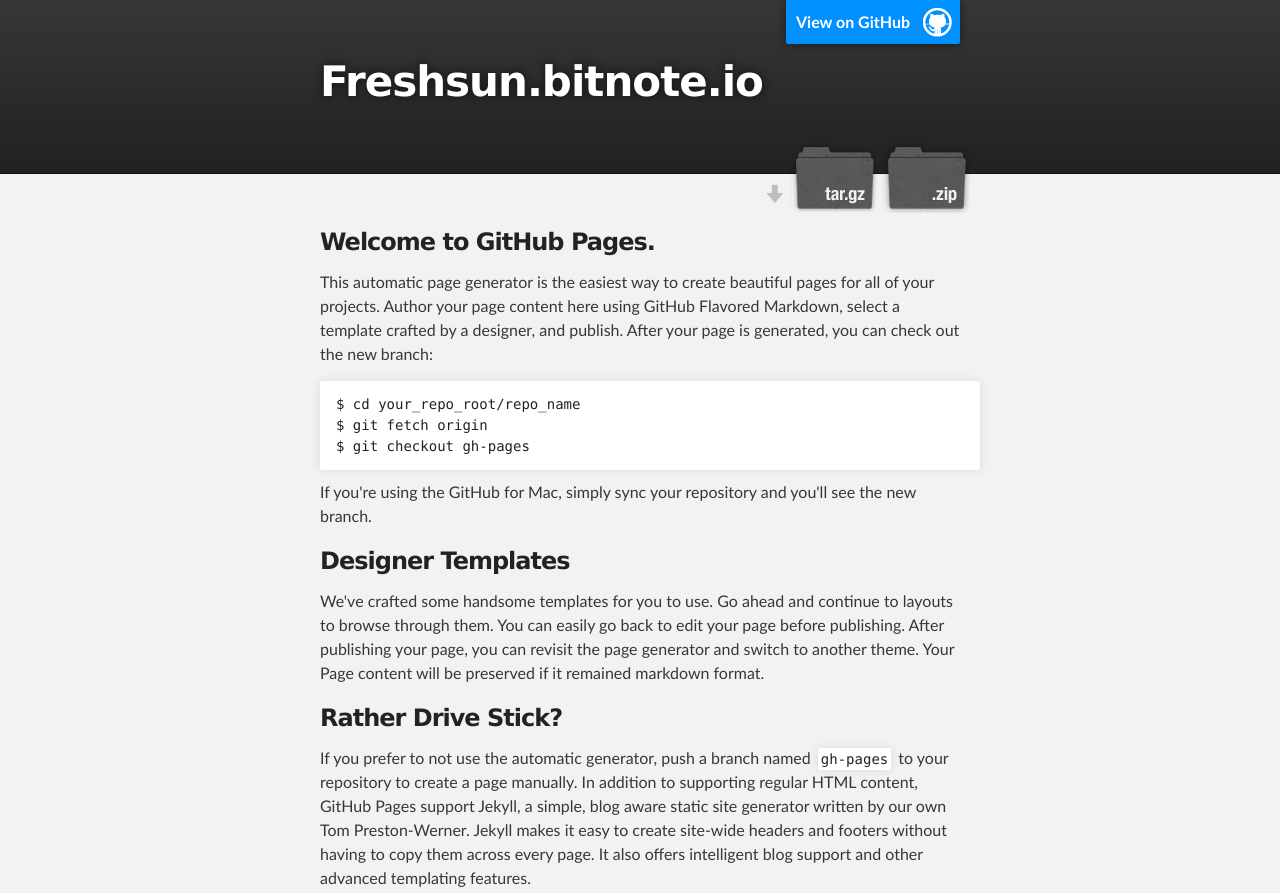
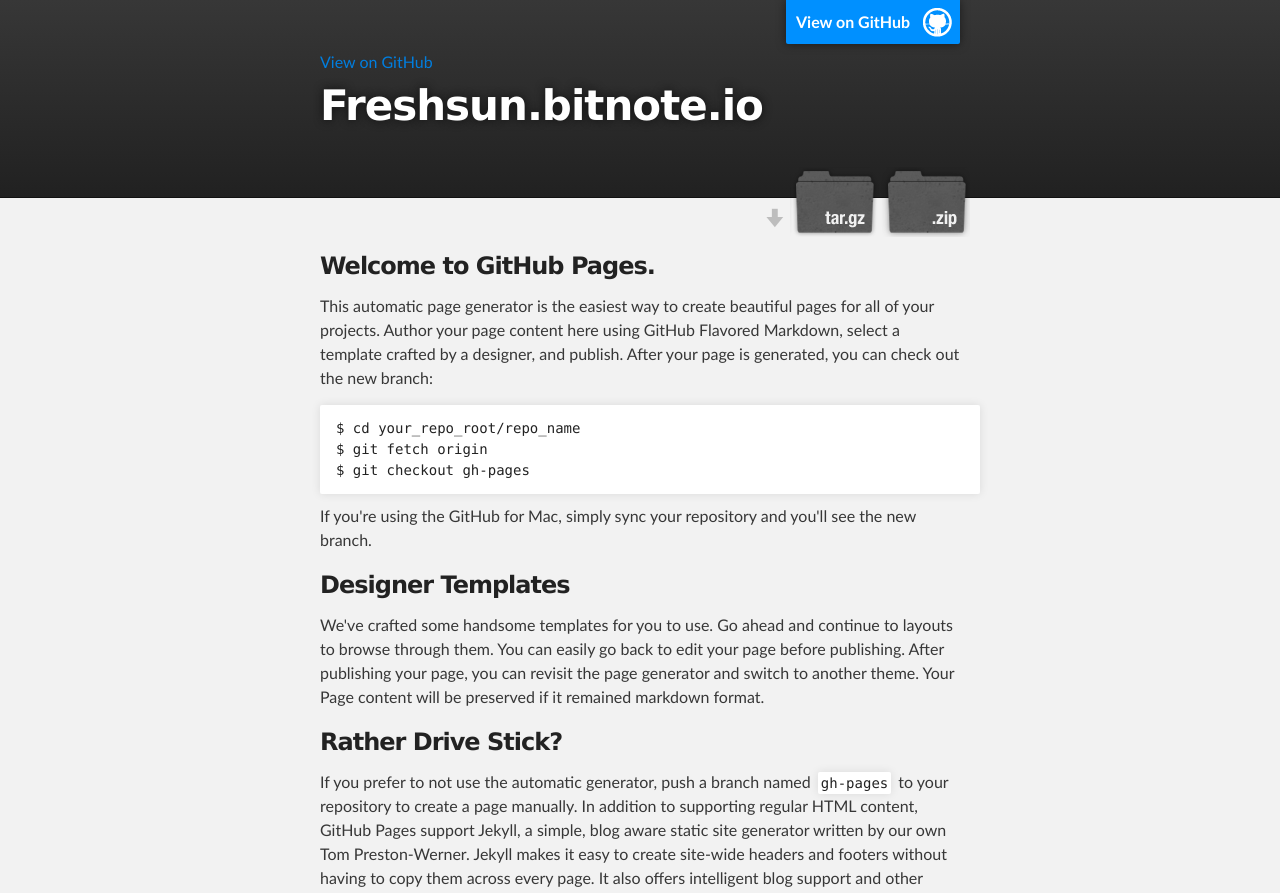
Before and after one commit to freshsun/freshsun.bitnote.io, a plain HTML site: page index.html in a window 1280 px wide. Shown: the top 893 px of the page. Drawn offline with Linux system fonts and the light colour scheme.

Commit message:
Update index.html

```diff
--- a/index.html
+++ b/index.html
@@ -17,6 +17,7 @@
     <div id="header_wrap" class="outer">
         <header class="inner">
           <a id="forkme_banner" href="https://github.com/freshsun/freshsun.bitnote.io">View on GitHub</a>
+          <a href="index2.html">View on GitHub</a>
 
           <h1 id="project_title">Freshsun.bitnote.io</h1>
           <h2 id="project_tagline"></h2>
```
